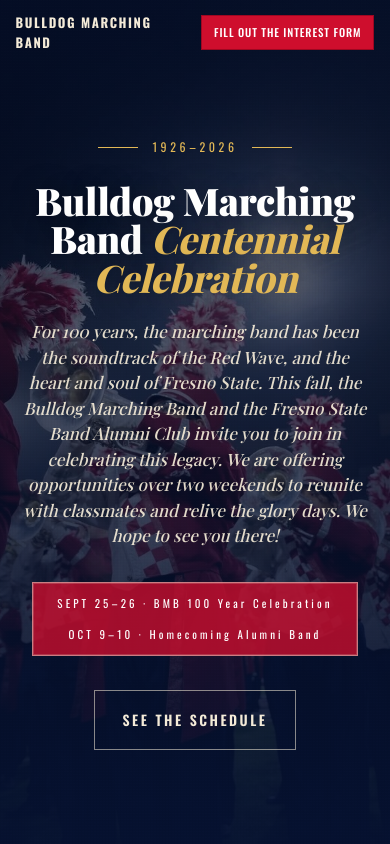
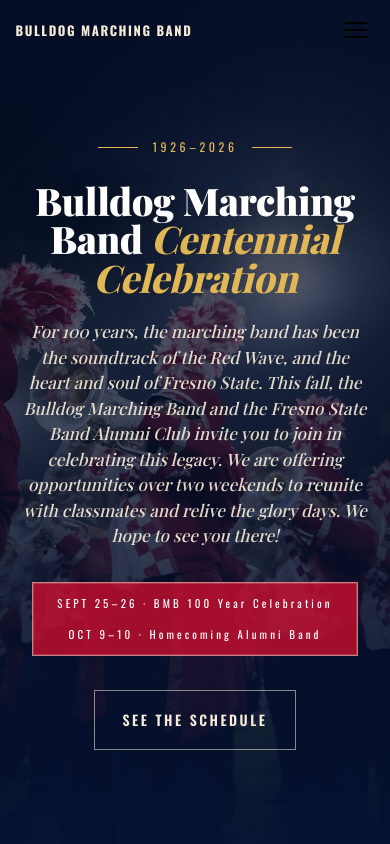
Before and after one commit to marissapalos/bmb100, a Next.js app: page / in a window 390 px wide. Shown: the top 844 px of the page. Built offline with nearby package versions, Linux system fonts and the light colour scheme; a web font is replaced by a local one.

Commit message:
Hamburger menu

```diff
--- a/app/body.html
+++ b/app/body.html
@@ -7,10 +7,15 @@
     <span class="topnav__sep"></span>
     <span class="topnav__years">1926&nbsp;&ndash;&nbsp;2026</span>
   </a>
-  <nav class="topnav__links">
-    <a href="#weekends">The Schedule</a>
+  <nav class="topnav__links" id="topnavLinks">
+    <a href="/fundraising">Fundraising</a>
     <a href="https://docs.google.com/forms/d/1xYbWB_SXul_64uM5J-isEIAZLTFDvGzOxT0pN8ZD2hc/edit?usp=drivesdk" target="_blank" rel="noopener noreferrer" class="topnav__cta">Fill Out the Interest Form</a>
   </nav>
+  <button class="topnav__toggle" id="topnavToggle" type="button" aria-label="Open menu" aria-expanded="false" aria-controls="topnavLinks">
+    <span class="topnav__toggle-bar"></span>
+    <span class="topnav__toggle-bar"></span>
+    <span class="topnav__toggle-bar"></span>
+  </button>
 </header>
 
 <!-- ===================== HERO ===================== -->
--- a/public/handoff/app.js
+++ b/public/handoff/app.js
@@ -9,6 +9,23 @@
     document.querySelectorAll('.topnav__links a[data-nav]').forEach(a => {
       if (a.dataset.nav === page) a.classList.add('is-current');
     });
+  }
+
+  /* --- Mobile nav toggle --- */
+  const navToggle = document.getElementById('topnavToggle');
+  const navLinks = document.getElementById('topnavLinks');
+  if (navToggle && navLinks) {
+    const closeMenu = () => {
+      navLinks.classList.remove('is-open');
+      navToggle.classList.remove('is-open');
+      navToggle.setAttribute('aria-expanded', 'false');
+    };
+    navToggle.addEventListener('click', () => {
+      const isOpen = navLinks.classList.toggle('is-open');
+      navToggle.classList.toggle('is-open', isOpen);
+      navToggle.setAttribute('aria-expanded', String(isOpen));
+    });
+    navLinks.querySelectorAll('a').forEach(a => a.addEventListener('click', closeMenu));
   }
 
   /* --- Top nav scroll state --- */
--- a/public/handoff/styles.css
+++ b/public/handoff/styles.css
@@ -121,6 +121,29 @@
   opacity: 1 !important;
 }
 .topnav__cta:hover{ background: var(--red-deep) }
+
+.topnav__toggle{
+  display: none;
+  flex-direction: column;
+  justify-content: center;
+  align-items: center;
+  gap: 5px;
+  width: 36px;
+  height: 36px;
+  padding: 0;
+  background: transparent;
+  border: none;
+}
+.topnav__toggle-bar{
+  display:block;
+  width: 22px;
+  height: 2px;
+  background: currentColor;
+  transition: transform .25s ease, opacity .25s ease;
+}
+.topnav__toggle.is-open .topnav__toggle-bar:nth-child(1){ transform: translateY(7px) rotate(45deg); }
+.topnav__toggle.is-open .topnav__toggle-bar:nth-child(2){ opacity: 0; }
+.topnav__toggle.is-open .topnav__toggle-bar:nth-child(3){ transform: translateY(-7px) rotate(-45deg); }
 
 .evt-title--long{
   font-size: clamp(21px, 2vw, 27px);
@@ -160,18 +183,46 @@
   .topnav__years{
     display: none;
   }
-  .topnav__links{
-    gap: 10px;
+  .topnav__toggle{
+    display: flex;
     flex-shrink: 0;
   }
-  .topnav__links a:not(.topnav__cta){
-    display: none;
+  .topnav__links{
+    position: absolute;
+    top: 100%;
+    right: clamp(14px, 4vw, 24px);
+    left: clamp(14px, 4vw, 24px);
+    flex-direction: column;
+    align-items: stretch;
+    gap: 0;
+    background: rgba(244,235,216,0.98);
+    border: 1px solid rgba(184,168,135,0.55);
+    border-radius: 4px;
+    box-shadow: 0 12px 24px rgba(6,18,50,0.18);
+    padding: 6px;
+    opacity: 0;
+    visibility: hidden;
+    transform: translateY(-8px);
+    transition: opacity .2s ease, transform .2s ease, visibility .2s ease;
   }
+  .topnav__links.is-open{
+    opacity: 1;
+    visibility: visible;
+    transform: translateY(0);
+  }
+  .topnav__links a{
+    color: var(--ink);
+    opacity: 1;
+    padding: 12px 10px;
+    border-radius: 3px;
+  }
+  .topnav__links a:not(.topnav__cta):hover{ background: rgba(184,168,135,0.18); }
   .topnav__cta{
-    padding: 8px 12px;
-    font-size: 11px;
+    margin-top: 4px;
+    text-align: center;
+    padding: 12px 10px;
+    font-size: 12px;
     letter-spacing: .08em;
-    white-space: nowrap;
   }
 }
 
```
Also changed, not shown: app/fundraising/body.html (+6 -2 lines).
